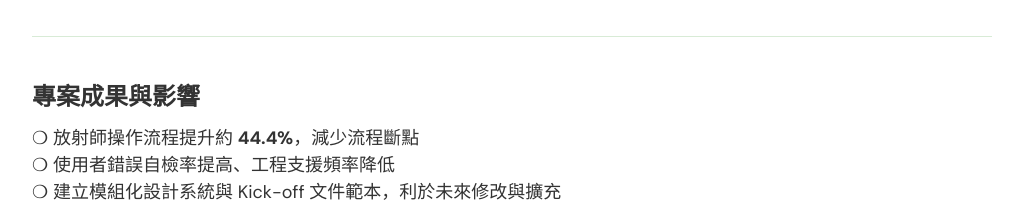
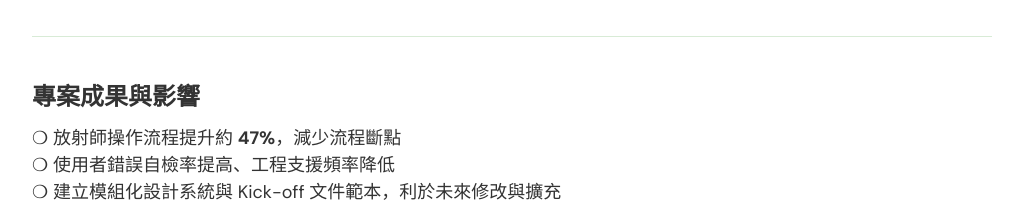
Before and after one commit to yizhen030wala/portfolio, a React (Vite) app: page /portfolio/X1pro in a window 1280 px wide. Shown: the part 1200-1407 px from the top of the page, without its empty margins (128-1151 px from the left). Built offline with nearby package versions, Linux system fonts and the light colour scheme.

Commit message:
change to 47%

```diff
--- a/src/pages/works/work6.jsx
+++ b/src/pages/works/work6.jsx
@@ -152,7 +152,7 @@ const Work6 = () => {
                         <div className="content_wrap fade-in">
                             <h2>專案成果與影響</h2>
                             <ul>
-                                <li>❍ 放射師操作流程提升約 <b>44.4%</b>，減少流程斷點</li>
+                                <li>❍ 放射師操作流程提升約 <b>47%</b>，減少流程斷點</li>
                                 <li>❍ 使用者錯誤自檢率提高、工程支援頻率降低</li>
                                 <li>❍ 建立模組化設計系統與 Kick-off 文件範本，利於未來修改與擴充</li>
                                 <li>❍ 團隊 UX 成熟度提升 16%</li>
@@ -340,7 +340,7 @@ const Work6 = () => {
                                     <h2>最終成果</h2>
                                     <p>本次 X1 Pro 平台的 Redesign 取得的成果：</p>
                                     <ul>
-                                        <li>❍ 放射師操作流程提升約 <b>44.4%</b>，減少流程斷點</li>
+                                        <li>❍ 放射師操作流程提升約 <b>47%</b>，減少流程斷點</li>
                                         <li>❍ 使用者錯誤自檢率提高、工程支援頻率降低</li>
                                         <li>❍ 建立模組化設計系統與 Kick-off 文件範本，利於未來修改與擴充</li>
                                         <li>❍ 團隊 UX 成熟度提升 16%</li>
```
